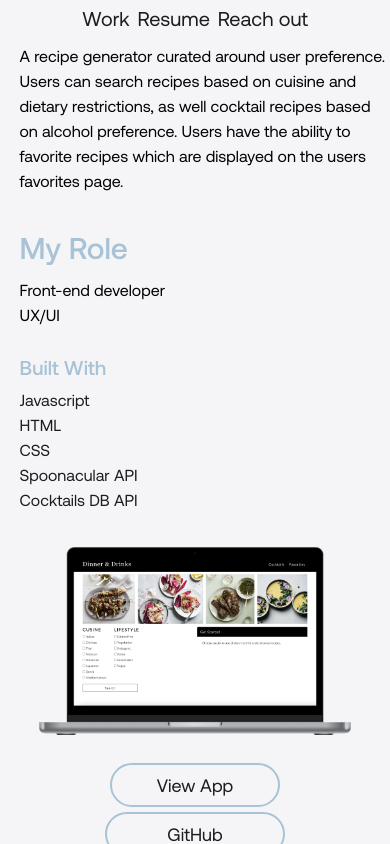
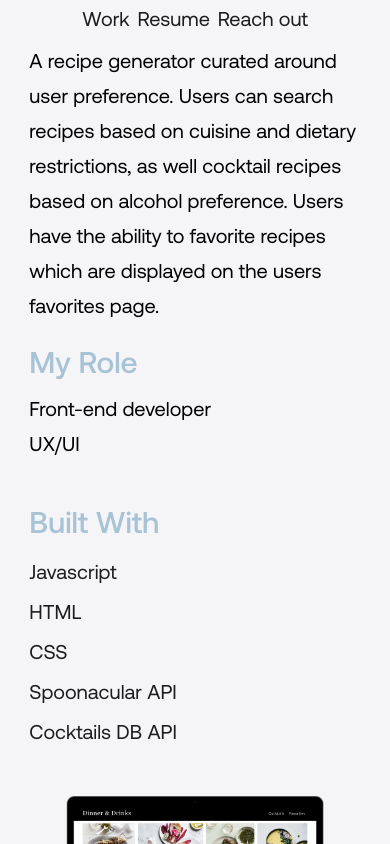
Before and after one commit to sophiehomer/react_portfolio, a React (Create React App) app: page /dinner_drinks in a window 390 px wide. Shown: the top 844 px of the page. Built offline with nearby package versions, Linux system fonts and the light colour scheme.

Commit message:
media queries

```diff
--- a/src/index.css
+++ b/src/index.css
@@ -29,7 +29,7 @@ body {
   display:flex;
   flex-direction: column;
   margin-top: 2%;
-  width: 31%;
+
 }
 
 .about,
@@ -729,7 +729,6 @@ font-family: aeonik-medium;
   flex-direction: row;
   justify-content: space-evenly;
   padding-bottom: 6%;
-  padding-top: 2%;
   width: 100%;
 }
 
@@ -823,7 +822,6 @@ font-family: aeonik-medium;
   display: flex;
   flex-direction: row;
   justify-content: space-evenly;
-  padding-top: 2%;
   padding-bottom: 10%;
   width: 100%;
 }
@@ -1041,6 +1039,10 @@ footer {
 
 /* -------------------------- FEMME DEPT MEDIA QUERIES ------------------------- */
 @media only screen and (max-width: 1100px) {
+  .femmeDeptPage {
+    padding-top: 2%;
+  }
+
  .productImg {
   margin-bottom: 4%;
  }
@@ -1126,31 +1128,17 @@ footer {
 
 /* ---------------------------- KIT MEDIA QUERIES --------------------------- */
 
-@media only screen and (max-width: 950px) {
+@media only screen and (max-width: 1100px) {
   .kitPage {
    display: flex;
    flex-direction:column;
    justify-content: center;
    align-items: center;
-   margin-top: 4%;
+   margin-top: 2%;
   }
 
   .kitSummaryContainer {
     width: 95%;
-  }
-
-  .kitSummary {
-    line-height: 25px;
-    font-size: 16px;
-  }
-
-  /* .myRole {
-    font-size: 20px;
-  } */
-
-  .kitRole {
-    font-size: 16px;
-    line-height: 25px;
   }
 
   .kitRoleAndTechnology {
@@ -1161,13 +1149,8 @@ footer {
 
   .kitTechnology {
     margin-left: 0;
-    font-size: 20px;
   }
 
-  /* .figma {
-    font-size: 16px;
-    line-height: 25px;
-  } */
   .gitHubWebsiteContainer {
     display: flex;
     flex-direction: column;
@@ -1176,26 +1159,30 @@ footer {
 
   .kitImage {
     width: 100%;
-    margin-bottom: 8%;
+    margin-bottom: 4%;
+  }
+
+  .website {
+    margin-bottom: 4%;
   }
 }
 
 /* ----------------------- DINNER DRINKS MEDIA QUERIES ---------------------- */
-@media only screen and (max-width: 950px) {
+@media only screen and (max-width: 1100px) {
   .dinnerDrinkPage {
    display: flex;
    flex-direction:column;
    justify-content: center;
    align-items: center;
+   margin-top: 2%;
   }
 
   .dinnerDrinkSummaryContainer {
-    width: 95%;
+    width: 90%;
   }
 
   .dinnerDrinkSummary {
-    font-size: 16px;
-    line-height: 25px;
+    margin-bottom: 0%;
   }
 
   .dinnerDrinkRoleAndTechnology {
@@ -1206,18 +1193,6 @@ footer {
 
   .dinnerDrinkTechnology {
     margin-left: 0;
-    font-size: 20px;
-  }
-
-  .dinnerDrinkTechnologies {
-    font-size: 16px;
-    line-height: 25px;
-
-  }
-
-  .dinnerDrinkRole {
-    font-size: 16px;
-    line-height: 25px;
   }
 
   .githubAndWebsite {
@@ -1228,6 +1203,6 @@ footer {
 
   .dinnerDrinkImage {
     width: 100%;
-    margin-bottom: 8%;
+    margin-bottom: 4%;
   }
 }
```
